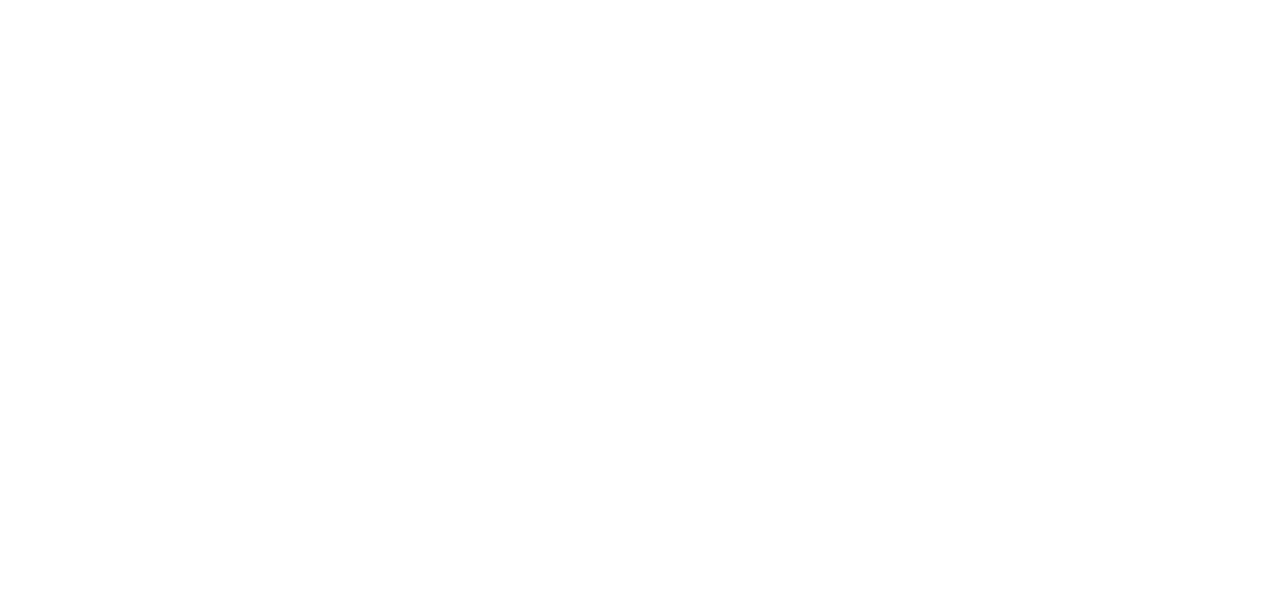
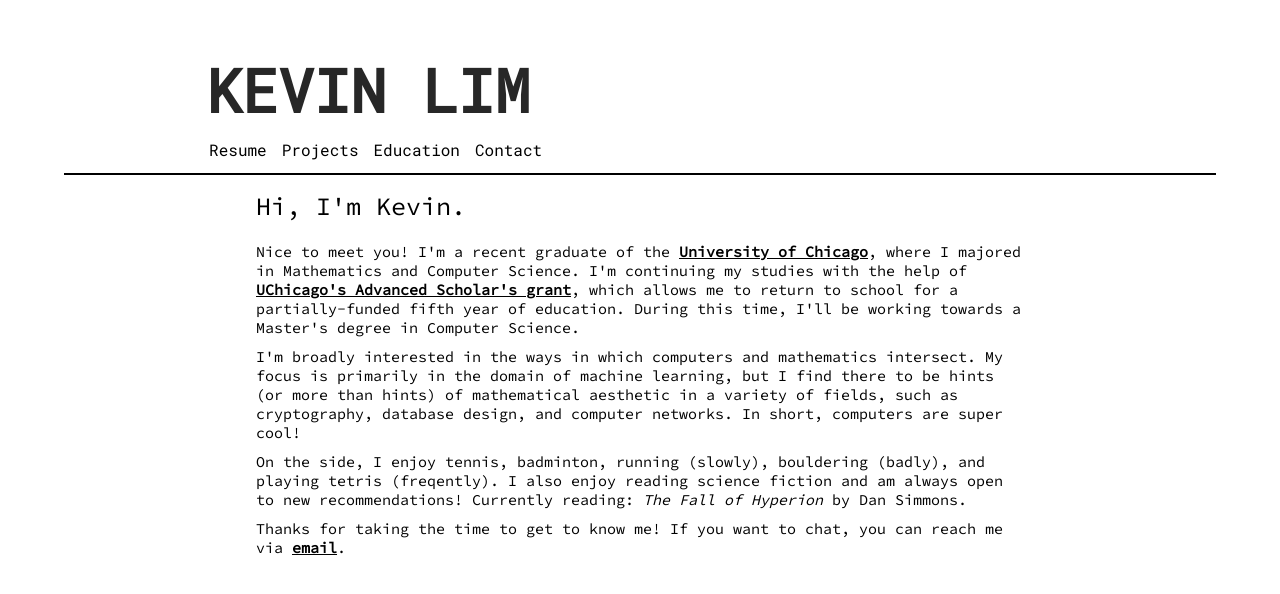
Before and after one commit to KimchiLim/me, a React (Create React App) app: page / in a window 1280 px wide. Before the commit this address had no page. Shown: the top 594 px of the page. Built offline with nearby package versions, Linux system fonts and the light colour scheme.

Commit message:
Added multi-page routing using HashRouter, editted education page

```diff
--- a/package.json
+++ b/package.json
@@ -1,7 +1,7 @@
 {
   "name": "personal-website",
   "version": "0.1.0",
-  "homepage": "https://kimchilim.github.io/react-gh-pages",
+  "homepage": "https://kimchilim.github.io/me/#",
   "private": true,
   "dependencies": {
     "@testing-library/jest-dom": "^5.17.0",
--- a/src/App.js
+++ b/src/App.js
@@ -1,15 +1,14 @@
 import './App.css';
 import React from 'react';
-import { BrowserRouter as Router, Routes, Route, Link } from "react-router-dom";
+import { HashRouter, Routes, Route } from "react-router-dom";
 import Home from './pages/home';
-import About from './pages/education';
+import Education from './pages/education';
 
-const home = "/react-gh-pages";
+const home = "/me/#";
 
 function App() {
   return (
-    <Router>
-      <div>
+    <HashRouter>
         {/*
         <nav>
           <ul>
@@ -25,12 +24,14 @@ function App() {
         {/* A <Routes> looks through its children <Route>s and
             renders the first one that matches the current URL. */}
         <Routes>
-          <Route path={home} element={<Home />} />
-          <Route path={home + "/education"} element={<About />} />
+          <Route path="/" element={<Home />} />
+          <Route path="/education" element={<Education />} />
+
+          <Route path={home + "/"} element={<Home />} />
+          <Route path={home + "/education"} element={<Education />} />
           {/* ... other routes */}
         </Routes>
-      </div>
-    </Router>
+    </HashRouter>
   );
 }
 
--- a/src/components/header.js
+++ b/src/components/header.js
@@ -1,4 +1,5 @@
 import React, { Component } from 'react';
+import { Link } from "react-router-dom";
 
 const linkStyle = {
     fontFamily: 'Roboto Mono, sans-serif',
@@ -7,17 +8,17 @@ const linkStyle = {
     margin: '0 15px 0 0',
     };
 
-const home = "/react-gh-pages";
+const home = "/me/#";
 
 export default class MyHeader extends Component {
     render() {
         return (
             <header style={{ padding: '10px 20px 10px 20px', textAlign: 'left', fontFamily: 'Roboto Mono, sans-serif' }}>
-              <h1 style={{ marginLeft: 'calc(15%)', marginBottom: '10px', fontSize: '60px'}}><a href={home} className='App-title'>KEVIN LIM</a></h1>
+              <h1 style={{ marginLeft: 'calc(15%)', marginBottom: '10px', fontSize: '60px'}}><Link to="/" className='App-title'>KEVIN LIM</Link></h1>
               <nav className="App-nav" style={{ marginLeft: 'calc(15.25%)'}}>
                 <a href="/resume" style={linkStyle}>Resume</a>
                 <a href="/projects" style={linkStyle}>Projects</a>
-                <a href={home + "/education"} style={linkStyle}>Education</a>
+                <Link to="/education" style={linkStyle}>Education</Link>
                 <a href="/contact" style={linkStyle}>Contact</a>
               </nav>
             </header>
--- a/src/pages/education.js
+++ b/src/pages/education.js
@@ -3,7 +3,7 @@ import './../App.css';
 import MyHeader from '../components/header';
 import MyUnderline from '../components/underline';
 
-function About() {
+function Education() {
   return (
     <div className="App">
       <link href="https://fonts.googleapis.com/css2?family=Inter:wght@400;700&display=swap" rel="stylesheet"></link>
@@ -14,16 +14,20 @@ function About() {
       <MyUnderline />
 
       <p className="App-welcome">
-        Hi, I'm Kevin. This is my education page!
+        Coursework
       </p>
 
       <p className="App-text">
-        Nice to meet you! I'm a recent graduate of the <a rel='noreferrer' target='_blank' className='App-link' href="https://www.uchicago.edu/en">
-        University of Chicago</a>, where I majored in Mathematics and Computer Science. I'm
-        continuing my studies with the help of UChicago's <a rel='noreferrer' target='_blank' className='App-link' href="https://careeradvancement.uchicago.edu/student-opportunities/one-and-multi-year-programs/uchicago-advanced-scholars-4-1-masters-programs/">Advanced Scholar's grant</a>,
-        which allows me to return to school for a partially-funded fifth year of education. During this
-        time, I'll be working towards a Master's degree in Computer Science.
+        As a result of the University of Chicago's <a className="App-link" target="_blank" href='https://college.uchicago.edu/academics/core-curriculum' rel='noreferrer'>core curriculum</a> as
+        well as my choice to pursue two majors, I have taken a wide array of coursework across a variety of
+        different fields. Here are some of my favourites:
       </p>
+
+      <ul>
+        <li className="App-text">In computer science, I enjoyed taking <em>Complexity Theory</em>, <em>Machine Learning</em>, and <em>Computer Networks</em>.</li>
+        <li className="App-text">In mathematics, my favourite courses were <em>Real Analysis</em>, <em>Abstract Algebra</em>, and <em>Mathematical Probability</em>.</li>
+        <li className="App-text">Other classes I enjoyed taking were <em>Cancer Biology</em>, <em>Philosophical Perspectives</em>, and <em>Intro to Creative Writing</em>.</li>
+      </ul>
 
       <p className="App-text">
         Lorem ipsum dolor sit amet, consectetur adipiscing elit, sed do eiusmod tempor incididunt
@@ -54,4 +58,4 @@ function About() {
   );
 }
 
-export default About;
+export default Education;
--- a/src/pages/home.js
+++ b/src/pages/home.js
@@ -20,22 +20,26 @@ function Home() {
       <p className="App-text">
         Nice to meet you! I'm a recent graduate of the <a rel='noreferrer' target='_blank' className='App-link' href="https://www.uchicago.edu/en">
         University of Chicago</a>, where I majored in Mathematics and Computer Science. I'm
-        continuing my studies with the help of UChicago's <a rel='noreferrer' target='_blank' className='App-link' href="https://careeradvancement.uchicago.edu/student-opportunities/one-and-multi-year-programs/uchicago-advanced-scholars-4-1-masters-programs/">Advanced Scholar's grant</a>,
+        continuing my studies with the help of <a rel='noreferrer' target='_blank' className='App-link' href="https://careeradvancement.uchicago.edu/student-opportunities/one-and-multi-year-programs/uchicago-advanced-scholars-4-1-masters-programs/">UChicago's Advanced Scholar's grant</a>,
         which allows me to return to school for a partially-funded fifth year of education. During this
         time, I'll be working towards a Master's degree in Computer Science.
       </p>
 
       <p className="App-text">
-        I'm broadly interested in the ways in which computers and mathematics intersect. This intersection is
-        manifest in
+        I'm broadly interested in the ways in which computers and mathematics intersect. My focus is
+        primarily in the domain of machine learning, but I find there to be hints (or more than hints) of mathematical aesthetic
+        in a variety of fields, such as cryptography, database design, and computer networks. In short,
+        computers are super cool!
       </p>
 
       <p className="App-text">
-        Lorem ipsum dolor sit amet, consectetur adipiscing elit, sed do eiusmod tempor incididunt
-        ut labore et dolore magna aliqua. Ut enim ad minim veniam, quis nostrud exercitation ullamco
-        laboris nisi ut aliquip ex ea commodo consequat. Duis aute irure dolor in reprehenderit in
-        voluptate velit esse cillum dolore eu fugiat nulla pariatur. Excepteur sint occaecat cupidatat
-        non proident, sunt in culpa qui officia deserunt mollit anim id est laborum.
+        On the side, I enjoy tennis, badminton, running (slowly), bouldering (badly), and playing tetris (freqently).
+        I also enjoy reading science fiction and am always open to new recommendations! Currently reading:
+        <em> The Fall of Hyperion</em> by Dan Simmons.
+      </p>
+
+      <p className="App-text">
+        Thanks for taking the time to get to know me! If you want to chat, you can reach me via <a rel='noreferrer' target='_blank' href="mailto: kevin.lim6459@gmail.com" className="App-link">email</a>.
       </p>
 
         {/*
```
